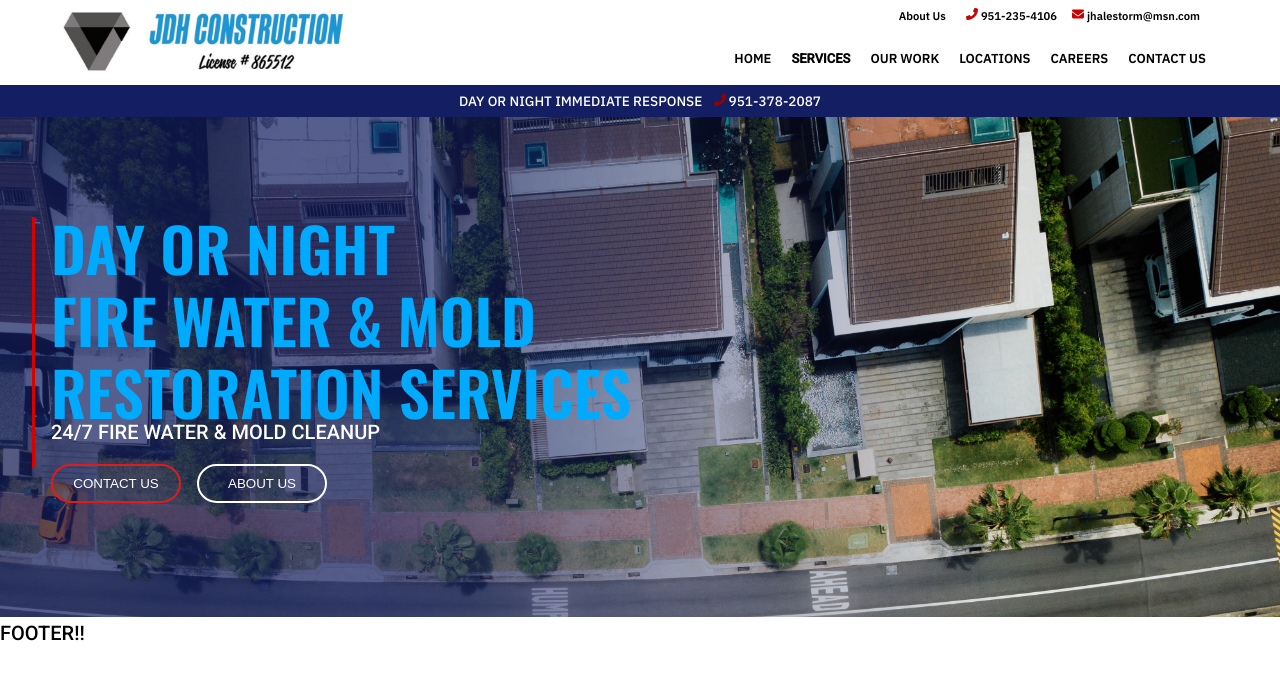
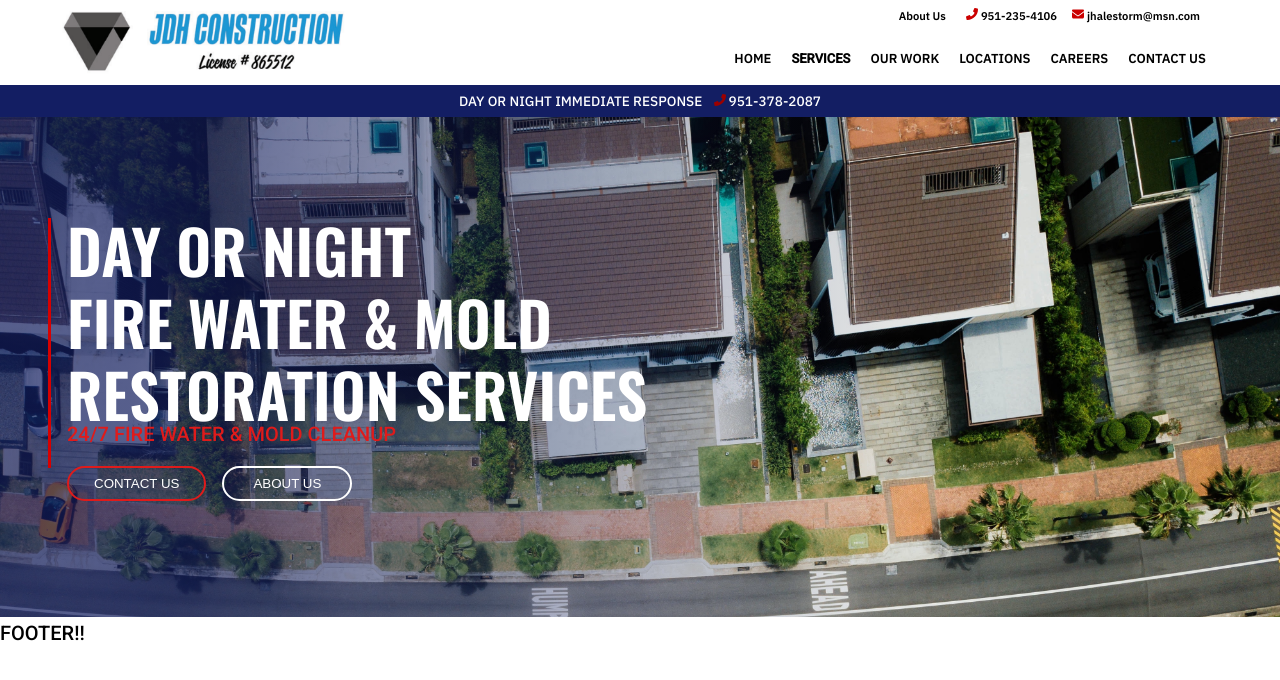
Before and after one commit to khale913/new-JDHconstruction, an Angular app: page / in a window 1280 px wide. Shown: the top 680 px of the page. Built offline with nearby package versions, Linux system fonts and the light colour scheme.

Commit message:
home page

```diff
--- a/src/app/home/home.component.scss
+++ b/src/app/home/home.component.scss
@@ -46,7 +46,7 @@
   position: absolute;
   color: red;
   top: 0;
-  margin-left: 2rem;
+  margin-left: 3rem;
   height: 100%;
   width: 100%;
   display: flex;
@@ -77,7 +77,7 @@
 .subtext {
   margin-top: .5rem;
   margin-bottom: 1rem;
-  color: WHITE;
+  color: rgb(223, 27, 27);
 }
 
 .margin-bot {
@@ -86,7 +86,8 @@
 
 .colored-text {
   // color: rgb(223, 27, 27);
-  color: rgb(0, 170, 255);
+  // color: rgb(0, 170, 255);
+  color: white;
 }
 
 
@@ -104,24 +105,38 @@
 
 .contact-btn {
   border-radius: 2rem;
-  width: min-content;
+  // width: min-content;
   min-width: 130px;
-  padding: 10px 20px;
+  padding: 8px 25px;
   white-space: nowrap;
   background-color: transparent;
   border: 2px solid rgb(223, 27, 27);
   color: white;
   margin-right: 1rem;
 }
+
+.contact-btn:hover {
+  transition: .4s;
+  margin-bottom: 5px;
+  background-color: rgb(223, 27, 27);
+}
+
 .about-btn {
   border-radius: 2rem;
-  width: min-content;
+  // width: min-content;
   min-width: 130px;
-  padding: 10px 20px;
+  padding: 8px 25px;
   white-space: nowrap;
   background-color: transparent;
   border: 2px solid white;
   color: white;
+}
+
+.about-btn:hover {
+  transition: .4s;
+  margin-bottom: 5px;
+  background-color: white;
+  color: grey;
 }
 
 //////////////////////
@@ -130,7 +145,7 @@
   height: 500px;
   // background-image: linear-gradient(to right, rgba(40, 69, 255, 0.659) 40%, transparent 80%),
   //                   url('../../assets/images/newimg.jpg');
-  background-image: linear-gradient(to right, rgba(19, 30, 99, 0.675) 30%, transparent 80%),
+  background-image: linear-gradient(to right, rgba(19, 30, 99, 0.675) 10%, transparent 70%),
                     url('../../assets/images/newimg.jpg');
   background-repeat: no-repeat;
   background-size: 100% 100%, cover;
```
